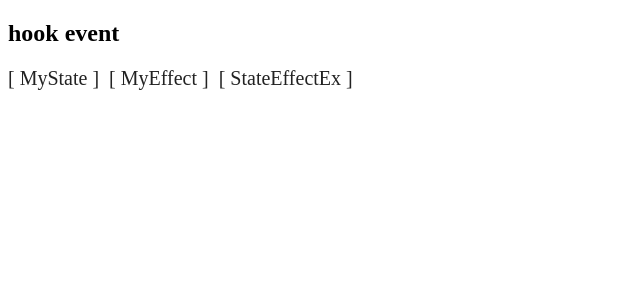
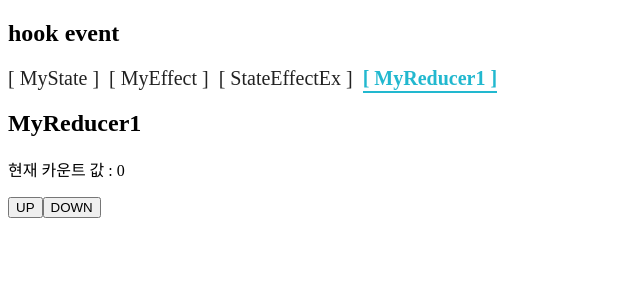
Before and after one commit to sujinlove/react_study, a React (Create React App) app in the folder react06_hook_event/: page /myreducer1 in a window 1280 px wide. Shown: the top 300 px of the page, without its empty margins (0-640 px from the left). Built offline with nearby package versions, Linux system fonts and the light colour scheme.

Commit message:
Reducer example

```diff
--- a/react06_hook_event/src/App.js
+++ b/react06_hook_event/src/App.js
@@ -4,6 +4,7 @@ import "./asset/css/style.css";
 import MyState from "./components/MyState";
 import MyEffect from "./components/MyEffect";
 import StateEffectEx from "./components/StateEffectEx";
+import MyReducer1 from "./components/MyReducer1";
 
 const App = () => {
   return (
@@ -33,10 +34,19 @@ const App = () => {
         [ StateEffectEx ]
       </NavLink>
 
+      <NavLink
+        className="normalLink"
+        activeClassName="activeLink"
+        to="/myreducer1"
+      >
+        [ MyReducer1 ]
+      </NavLink>
+
       <Switch>
         <Route path="/mystate" component={MyState} />
         <Route path="/myeffect" component={MyEffect} />
         <Route path="/stateeffectex" component={StateEffectEx} />
+        <Route path="/myreducer1" component={MyReducer1} />
       </Switch>
     </div>
   );
--- /dev/null
+++ b/react06_hook_event/src/components/MyReducer1.js
@@ -0,0 +1,55 @@
+import React from "react";
+
+/*
+ * useReducer에 의해 호출될 사용자 정의 함수
+ * --> action 값이 0 일때, state 값을 ~~ 해라.
+ * --> action 값의 DataType은 개발자가 결정할 수 있다 (int, string, boolean, json ... )
+ * --> state 값의 Data Type 역시 개발자가 결정할 수 있다. (int, string, boolean, json ... )
+ * @param {int} state - 상태값 ( useState의 state값과 동일 )
+ * @param {string} action - 어떤 동작인지에 대한 구분
+ */
+
+// 질문1, setCounterValue는 기본적으로 state 값이 매개변수 첫번째로 들어가는가?
+// 질문2, 그래서 setCounterValue 변수로 action만 보내는건가?
+
+function setCounterValue(state, action) {
+  console.log("[%o] %o", action, state);
+
+  switch (action) {
+    case "HELLO":
+      return state + 1;
+    case "WORLD":
+      return state - 1;
+    default:
+      return state;
+  }
+}
+
+const MyReducer1 = () => {
+  /*
+상태값 ( myCounter )와 상태값 갱신함수 (setMyCounter)를 정의한다.
+-> steMyCounterValue: setMyCounter()가 호출됨 상황에 따라 간접적으로 호출될 함수
+-> 0 : myCounter에 저장될 초기값
+
+setMyCounter() 함수에게 action 값을 전달하면
+React 내부적으로 setMyCounterValue 함수가 호출되면
+상태값으로 지정된 myCounter와 "HELLO", "WOLRD" 가 파라미터터로 전달된다.
+*/
+
+  const [myCounter, setMyCounter] = React.useReducer(setCounterValue, 0);
+
+  return (
+    <div>
+      <h2>MyReducer1</h2>
+      <p>현재 카운트 값 : {myCounter}</p>
+      <button type="button" onClick={e => setMyCounter("HELLO")}>
+        UP
+      </button>
+      <button type="button" onClick={e => setMyCounter("WORLD")}>
+        DOWN
+      </button>
+    </div>
+  );
+};
+
+export default MyReducer1;
```
